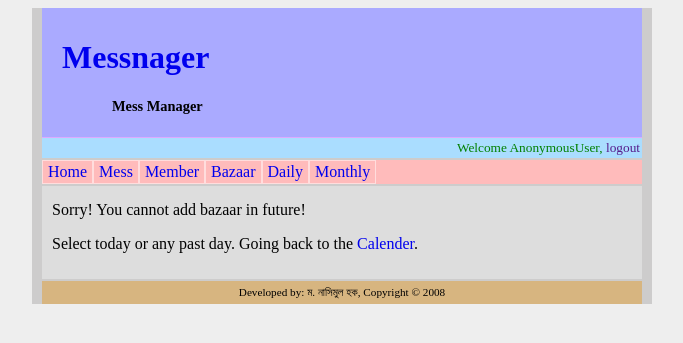
After one commit to nsmgr8/messnager, a Django app: template mess/templates/bazaar_future.html in a window 1280 px wide. The commit adds this page. Shown: the top 343 px of the page, without its empty margins (298-981 px from the left). Run offline with Django 3.2, Linux system fonts and the light colour scheme; the template is opened without the code that fills it, so the values that code supplies are empty; some libraries are stand-ins or nearby versions.

Commit message:
future bazaar error notification!

```diff
--- a/mess/models.py
+++ b/mess/models.py
@@ -206,6 +206,9 @@ class Meal(BaseModel):
                 total['total'] += total['breakfast'] / 2.
             else:
                 total['total'] += total['breakfast']
+        else:
+            total['total'] += total['breakfast'] / 2.
+
         total['members'] = len(total['member'])
         if total['total'] != 0 and total['cost'] != 0:
             total['rate'] = total['cost'] / total['total']
@@ -240,6 +243,8 @@ class Meal(BaseModel):
                 total['total'] += total['breakfast'] / 2.
             else:
                 total['total'] += total['breakfast']
+        else:
+            total['total'] += total['breakfast'] / 2.
 
         return total
 
--- /dev/null
+++ b/mess/templates/bazaar_future.html
@@ -0,0 +1,18 @@
+{% extends 'base.html' %}
+
+{% block meta %}
+	<META HTTP-EQUIV="Refresh"
+	      CONTENT="5; URL=http://{{ host_path }}/bazaar/">
+{% endblock %}
+
+{% load i18n %}
+
+{% block title %}
+    {% trans "Bazaar" %}
+{% endblock %}
+
+{% block content %}
+	<p>{% trans "Sorry! You cannot add bazaar in future!" %}</p>
+	<p>{% trans "Select today or any past day. Going back to the" %}
+	<a href="/bazaar/">{% trans "Calender" %}</a>.</p>
+{% endblock %}
--- a/mess/templates/home.html
+++ b/mess/templates/home.html
@@ -12,5 +12,5 @@
 	<p>{% trans " We are in beta testing at the moment." %}</p>
 	<p>{% trans "Please try to find an invitation " %}
 	<a href="http://forum.projanmo.com/t9103.html">here</a>.</p>
-	<p>{% trans "Thank you for the understanding" %}</p>
+	<p>{% trans "Thank you for the understanding!" %}</p>
 {% endblock %}
--- a/mess/views.py
+++ b/mess/views.py
@@ -82,6 +82,7 @@ def render(request, template_name, params=None):
         'current_month': today.month,
         'current_year': today.year,
         'current_menu': current_menu,
+        'host_path': request.get_host(),
     })
     params.update(user_info())
 
@@ -492,7 +493,7 @@ def bazaar_daily(request, year, month, day):
         if today < date:
             raise
     except:
-        return HttpResponseRedirect('/bazaar/')
+        return render(request, "bazaar_future.html")
 
     if request.method == 'POST':
         if users.is_current_user_admin():
--- a/templates/template.html
+++ b/templates/template.html
@@ -10,6 +10,9 @@
             {% block title %}
             {% endblock %}
         </title>
+
+		{% block meta %}
+		{% endblock %}
 		<link rel="stylesheet" type="text/css" href="http://yui.yahooapis.com/2.6.0/build/reset/reset-min.css" />
         <link rel="stylesheet" href="/static/css/style.css" type="text/css" />
         {% block stylesheets %}
```
Also changed, not shown: locale/bn/LC_MESSAGES/django.po, 1 other file.
